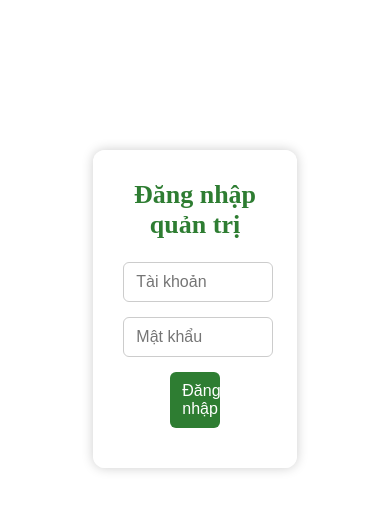
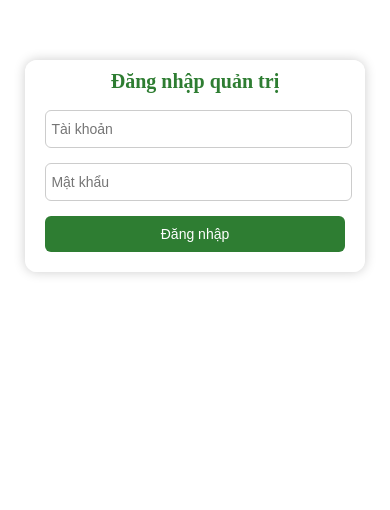
Before and after one commit to NguyenHuuTuan2207/IoTMenu, a Next.js app: page /admin/loginAdmin in a window 390 px wide. Shown: the top 510 px of the page. Built offline with nearby package versions, Linux system fonts and the light colour scheme.

Commit message:
final update ver 1

```diff
--- a/styles/admin.module.css
+++ b/styles/admin.module.css
@@ -1,8 +1,8 @@
+/* ================= DEFAULT (Desktop ≥1025px) ================= */
 .wrapper {
   padding: 40px;
   max-width: 900px;
-  margin: 40px auto;
-  margin-top: 100px;
+  margin: 100px auto 40px;
   background-color: rgba(255, 255, 255, 0.95);
   border-radius: 12px;
   box-shadow: 0 0 15px rgba(0, 0, 0, 0.2);
@@ -25,7 +25,7 @@
   cursor: pointer;
   float: right;
   margin-bottom: 20px;
-  height :40px;
+  height: 40px;
 }
 
 .logoutBtn:hover {
@@ -46,6 +46,7 @@
   border: 1px solid #ccc;
   border-radius: 6px;
   font-size: 16px;
+  margin: 5px 0;
 }
 
 .submitBtn, .cancelBtn {
@@ -74,7 +75,6 @@
 .cancelBtn:hover {
   background-color: #757575;
 }
-
 
 .actionBtn {
   padding: 6px 12px;
@@ -113,9 +113,11 @@
   overflow-y: auto;
   line-height: 3;
 }
-.actionColumn{
+
+.actionColumn {
   text-align: right;
 }
+
 .logoutIcon {
   display: none;
 }
@@ -124,67 +126,128 @@
   display: block;
 }
 
-@media (max-width: 820px) {
-  .container {
-    padding: 20px;
+/* ================= LAPTOP nhỏ / Tablet ngang (≤1024px) ================= */
+@media (max-width: 1024px) {
+  .wrapper {
+    max-width: 700px;
+    padding: 30px;
   }
 
+  .title {
+    font-size: 28px;
+  }
+
+  .input {
+    font-size: 15px;
+    padding: 8px;
+  }
+
+  .submitBtn, .cancelBtn {
+    font-size: 15px;
+    padding: 8px 12px;
+  }
+
+  .actionBtn {
+    font-size: 13px;
+    padding: 5px 10px;
+  }
+}
+
+/* ================= Tablet dọc (≤768px) ================= */
+@media (max-width: 768px) {
+  .wrapper {
+    max-width: 90%;
+    padding: 25px;
+  }
+
+  .title {
+    font-size: 24px;
+  }
+
+  .logoutBtn {
+    font-size: 14px;
+    padding: 6px 10px;
+  }
+
+  .input {
+    font-size: 14px;
+    min-width: 150px;
+  }
+.cancelBtn{
+  margin-right:-25px ;
+  margin-top:80px ;
+}
+  .tableItems {
+    font-size: 14px;
+    line-height: 2.5;
+  }
+}
+
+/* ================= Mobile nhỏ (≤480px) ================= */
+@media (max-width: 480px) {
   .wrapper {
     position: relative;
-    padding: 40px;
-    max-width: 900px;
-    margin: 40px auto;
-    margin-top: 100px;
-    background-color: rgba(255, 255, 255, 0.95);
-    border-radius: 12px;
-    box-shadow: 0 0 15px rgba(0, 0, 0, 0.2);
-    font-family: Arial, sans-serif;
+    max-width: 95%;
+    padding: 20px;
+    margin-top: 60px;
+  }
+
+  .title {
+    font-size: 20px;
+    margin-top:2px;
   }
 
   .logoutBtn {
     position: absolute;
-    top: 20px;
-    right: 20px;
+    top: 50px;
+    right: 10px;
     background-color: #6f6f6f;
-    color: white;
-    padding: 8px 14px;
-    border: none;
-    border-radius: 5px;
-    cursor: pointer;
-    height: 40px;
+    font-size: 16px;
+    padding: 6px 10px;
     float: none;
     margin-bottom: 0;
   }
 
-  .submitBtn {
-    padding: 10px 15px;
-    border: none;
-    border-radius: 6px;
-    font-size: 16px;
-    cursor: pointer;
-    margin-right: 10px;
-  }
   .cancelBtn {
     position: absolute;
     top: 125px;
-    right:74px;
-    padding: 10px 15px;
+    right: 74px;
+    font-size: 12px;
+    padding: 8px 12px;
+  }
+
+  .input {
+    font-size: 13px;
+    padding: 8px;
+    min-width: 120px;
+  }
+
+.submitBtn {
+  background-color: #2e7d32;
+  color: white;
+  font-size: 10px;
+  padding: -7px 7px;   /* giảm padding trên dưới */
   border: none;
   border-radius: 6px;
-    font-size: 16px;
   cursor: pointer;
-    margin-right: 10px;
+  display: inline-block;
+
+}
+ .cancelBtn{
+  margin-right:-25px ;
+  margin-top:80px ;
 }
   .tableItems {
-  border-collapse: collapse;
-  border-bottom: 1px solid #0a0909;
-  text-align: left;
-  table-layout: auto;
-  width: 100%;
-  overflow-y: auto;
-  line-height: 3;
+    font-size: 10px;
+    line-height: 2;
     margin-top: 50px;
   }
+
+  .actionBtn {
+    font-size: 7px;
+    padding: 4px 2px;
+  }
+
   .logoutIcon {
     display: inline-block;
   }
@@ -192,5 +255,4 @@
   .logoutText {
     display: none;
   }
-
 }
--- a/styles/loginAdmin.module.css
+++ b/styles/loginAdmin.module.css
@@ -1,17 +1,13 @@
 .container {
   padding: 40px;
   max-width: 33%;
-  max-height: 50%;
-  width:100%;
-  margin: 80px auto;
+  width: 100%;
+  margin: 150px auto 20px auto;
   background-color: rgba(255, 255, 255, 0.9);
   border-radius: 12px;
   box-shadow: 0 0 12px rgba(0, 0, 0, 0.2);
   font-family: Arial, sans-serif;
-  margin-bottom: 20px;
   justify-content: center;
-  margin-top: 150px;
-
 }
 
 .title {
@@ -19,7 +15,7 @@
   font-size: 26px;
   margin-top: -10px;
   color: #2e7d32;
-  font-family:'Times New Roman', Times, serif;
+  font-family: 'Times New Roman', Times, serif;
 }
 
 .input {
@@ -30,8 +26,6 @@
   border: 1px solid #ccc;
   border-radius: 6px;
   font-size: 16px;
-  margin-left: -10px;
-
 }
 
 .button {
@@ -56,3 +50,53 @@
   text-align: center;
   margin-top: 10px;
 }
+
+/* ================= RESPONSIVE ================= */
+@media (max-width: 1024px) {
+  .container {
+    max-width: 50%;
+    padding: 30px;
+    margin-top: 100px;
+  }
+  .button {
+    width: 50%;
+  }
+}
+
+@media (max-width: 768px) {
+  .container {
+    max-width: 70%;
+    padding: 25px;
+    margin-top: 80px;
+  }
+  .title {
+    font-size: 22px;
+  }
+  .button {
+    width: 60%;
+    font-size: 15px;
+  }
+}
+
+@media (max-width: 480px) {
+  .container {
+    max-width: 80%;
+    padding: 20px;
+    margin-top: 60px;
+  }
+  .title {
+    font-size: 20px;
+  }
+  .input {
+    font-size: 14px;
+    padding: 10px 0px;
+    padding-left: 5px;
+  }
+
+  .button {
+    width: 100%;
+    font-size: 14px;
+    padding: 10px;
+  }
+
+}
--- a/styles/menu.module.css
+++ b/styles/menu.module.css
@@ -190,7 +190,7 @@
   text-decoration: none;
   display: inline-block;
   transition: background-color 0.2s ease-in-out;
-  margin-left: 20px;
+  margin-left: -2px;
 
 }
 
@@ -204,7 +204,6 @@
   margin-top: 50px;
 }
 .footer {
-  background-color: #f0f0f0; /* nền xám nhạt */
   text-align: center;
   padding: 15px 0;
   margin-top: 30px;
```
Also changed, not shown: app/coDong/page.tsx (+21 -10 lines), app/page.tsx (+86 -33 lines). Lines whose indentation alone changed are shown as unchanged.
